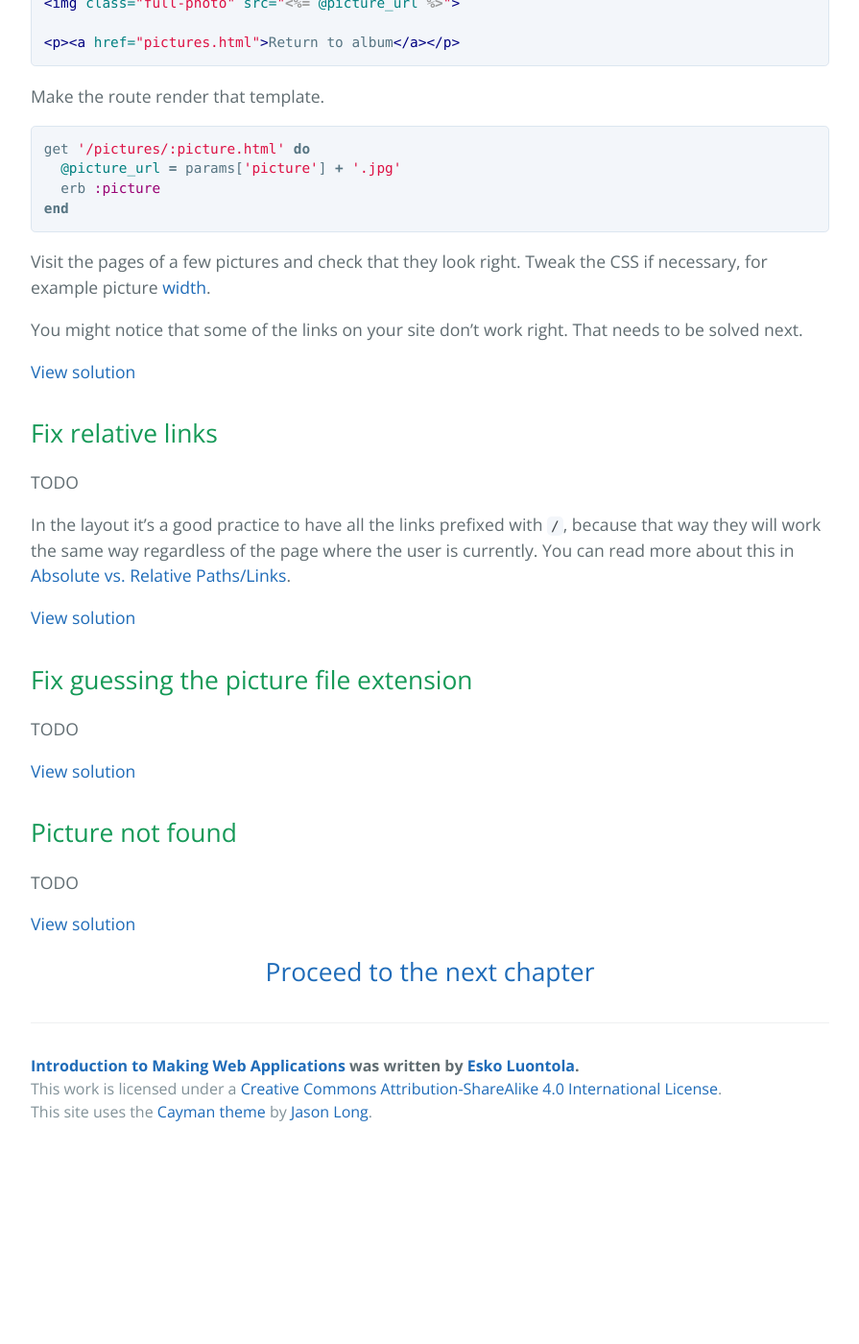
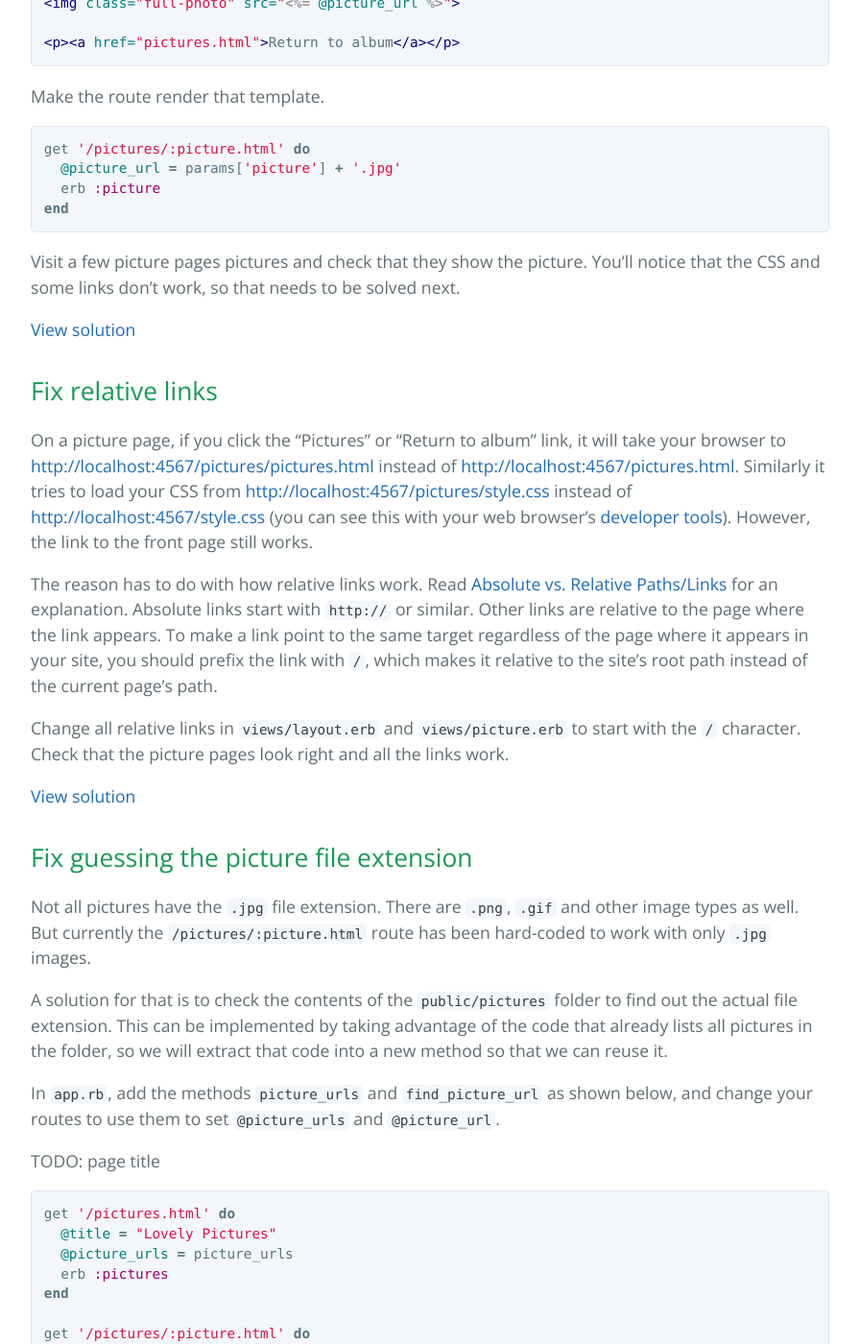
Before and after one commit to luontola/web-intro, a Jekyll site: the page built from templates.md, in a window 1280 px wide and 1400 px high, scrolled down 11600 px. Shown: the whole window at 96% size, without its empty margins (192-1087 px from the left). Built offline with Jekyll 4.4.1, drawn with Linux system fonts in a browser that asks for light colours; Markdown is read by kramdown in place of the engine named in the settings; before the commit the page ends 12802 px from its top, so only the background shows below that; some of the changed text lies outside the part shown.

Commit message:
WIP: Updated templates prose to match the new example solution

````diff
--- a/templates.md
+++ b/templates.md
@@ -311,25 +311,52 @@ get '/pictures/:picture.html' do
 end
 ```
 
-Visit the pages of a few pictures and check that they look right. Tweak the CSS if necessary, for example picture [width][css-width].
-
-You might notice that some of the links on your site don't work right. That needs to be solved next.
+Visit a few picture pages pictures and check that they show the picture. You'll notice that the CSS and some links don't work, so that needs to be solved next.
 
 [View solution](https://github.com/orfjackal/web-intro-project/commit/0fc93a837a82539720805214805f14701efa1e14)
 
 
 ## Fix relative links
 
-TODO
+On a picture page, if you click the "Pictures" or "Return to album" link, it will take your browser to <http://localhost:4567/pictures/pictures.html> instead of <http://localhost:4567/pictures.html>. Similarly it tries to load your CSS from <http://localhost:4567/pictures/style.css> instead of <http://localhost:4567/style.css> (you can see this with your web browser's [developer tools][browser-developer-tools]). However, the link to the front page still works.
 
-In the layout it's a good practice to have all the links prefixed with `/`, because that way they will work the same way regardless of the page where the user is currently. You can read more about this in [Absolute vs. Relative Paths/Links][absolute-vs-relative-paths].
+The reason has to do with how relative links work. Read [Absolute vs. Relative Paths/Links][absolute-vs-relative-paths] for an explanation. Absolute links start with `http://` or similar. Other links are relative to the page where the link appears. To make a link point to the same target regardless of the page where it appears in your site, you should prefix the link with `/`, which makes it relative to the site's root path instead of the current page's path.
+
+Change all relative links in `views/layout.erb` and `views/picture.erb` to start with the `/` character. Check that the picture pages look right and all the links work.
 
 [View solution](https://github.com/orfjackal/web-intro-project/commit/b719dcc1e819a283788de845fd3eb64763c4cadd)
 
 
 ## Fix guessing the picture file extension
 
-TODO
+Not all pictures have the `.jpg` file extension. There are `.png`, `.gif` and other image types as well. But currently the `/pictures/:picture.html` route has been hard-coded to work with only `.jpg` images.
+
+A solution for that is to check the contents of the `public/pictures` folder to find out the actual file extension. This can be implemented by taking advantage of the code that already lists all pictures in the folder, so we will extract that code into a new method so that we can reuse it.
+
+In `app.rb`, add the methods `picture_urls` and `find_picture_url` as shown below, and change your routes to use them to set `@picture_urls` and `@picture_url`.
+
+TODO: page title
+
+```ruby
+get '/pictures.html' do
+  @title = "Lovely Pictures"
+  @picture_urls = picture_urls
+  erb :pictures
+end
+
+get '/pictures/:picture.html' do
+  @picture_url = find_picture_url(params['picture'])
+  erb :picture
+end
+
+def picture_urls
+  Dir.glob('public/pictures/**').map { |path| path.sub('public', '') }
+end
+
+def find_picture_url(basename)
+  picture_urls.select { |path| File.basename(path, '.*') == basename }.first
+end
+```
 
 [View solution](https://github.com/orfjackal/web-intro-project/commit/41592451a607ca75ef94f183f4947ece4ab83278)
 
@@ -367,3 +394,4 @@ TODO
 [ruby-printing]: http://zetcode.com/lang/rubytutorial/io/
 [ruby-regexp]: http://ruby-doc.org/core-2.2.0/Regexp.html
 [repl]: https://en.wikipedia.org/wiki/Read%E2%80%93eval%E2%80%93print_loop
+[browser-developer-tools]: https://developer.mozilla.org/en-US/Learn/Discover_browser_developer_tools
````
